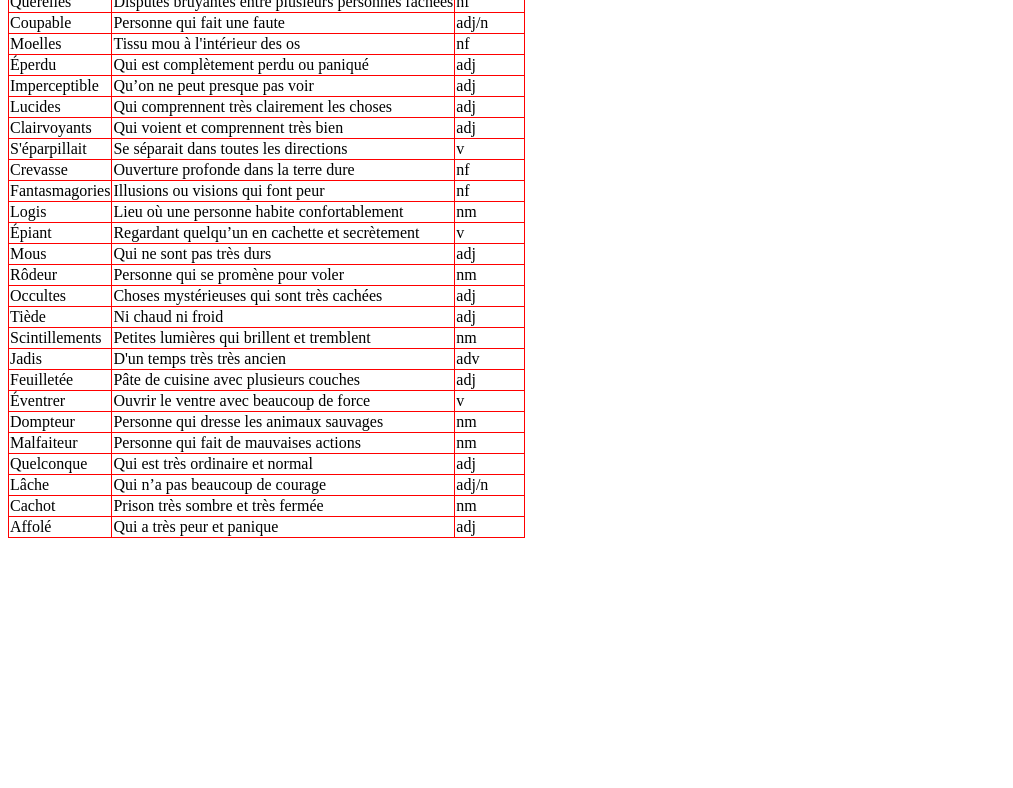
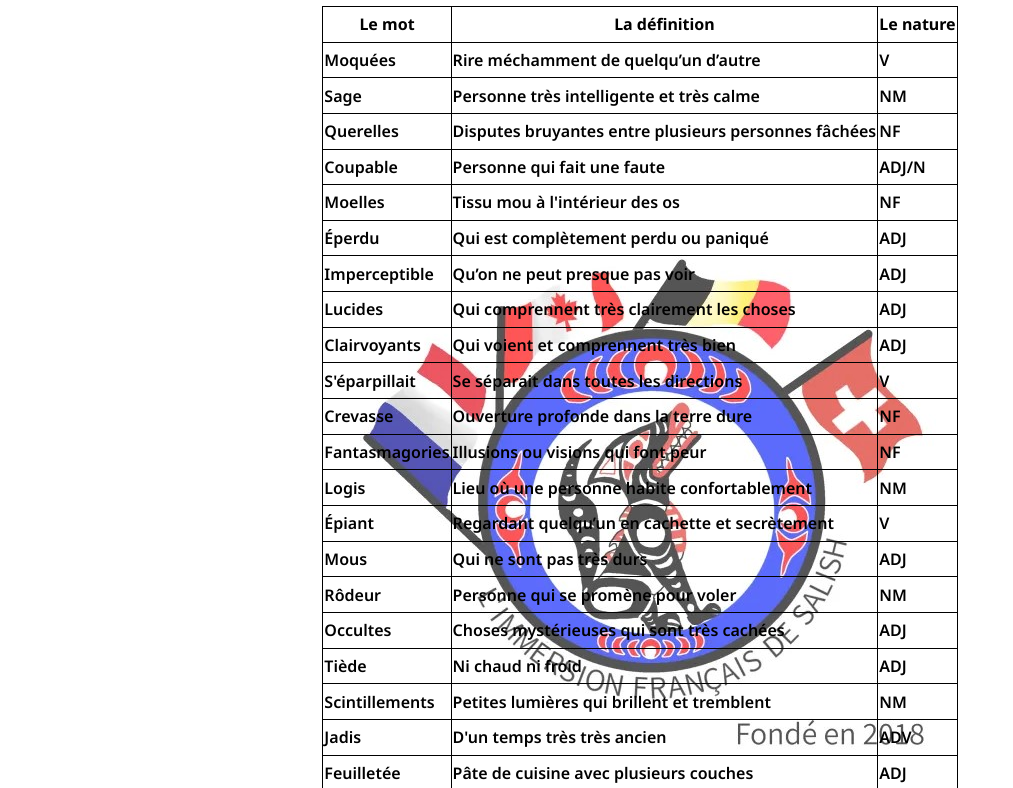
Before and after one commit to H7rn1dh/Decodages, a plain HTML site: page le-horla-03.html in a window 1280 px wide. Shown: the part 80-868 px from the top of the page, without its empty margins (0-1013 px from the left). Before the commit the page ends 800 px from the top, so only its background shows below. Drawn offline with Linux system fonts and the light colour scheme.

```diff
--- a/vocab.html
+++ b/le-horla-03.html
@@ -4,11 +4,16 @@
     <meta charset="UTF-8" />
     <meta name="viewport" content="width=device-width, initial-scale=1.0" />
     <link rel="stylesheet" href="styles/decodages.css" />
-    <title>table</title>
+    <link
+      href="https://fonts.googleapis.com/css2?family=Noto+Sans:ital,wght@0,100..900;1,100..900&display=swap"
+      rel="stylesheet"
+    />
+    <title>Décodages</title>
   </head>
   <body>
+    <h1 class="title">Le Horla - 03</h1>
     <div>
-      <table id="vocabTable">
+      <table id="vocab-table">
         <tr>
           <th>Le mot</th>
           <th>La définition</th>
@@ -16,6 +21,6 @@
         </tr>
       </table>
     </div>
-    <script src="le-horla-03.js"></script>
+    <script type="module" src="le-horla-03.js"></script>
   </body>
 </html>
--- a/le-horla-03.js
+++ b/le-horla-03.js
@@ -1,44 +1,34 @@
-const vocabList = {
-  'Moquées': ["Rire méchamment de quelqu’un d’autre", "v"],
-  'Sage': ["Personne très intelligente et très calme", "nm"],
-  'Querelles': ["Disputes bruyantes entre plusieurs personnes fâchées", "nf"],
-  'Coupable': ["Personne qui fait une faute", "adj/n"],
-  'Moelles': ["Tissu mou à l'intérieur des os", "nf"],
-  'Éperdu': ["Qui est complètement perdu ou paniqué", "adj"],
-  'Imperceptible': ["Qu’on ne peut presque pas voir", "adj"],
-  'Lucides': ["Qui comprennent très clairement les choses", "adj"],
-  'Clairvoyants': ["Qui voient et comprennent très bien", "adj"],
+import printList from "./printList.js";
+
+const leHorla03 = {
+  Moquées: ["Rire méchamment de quelqu’un d’autre", "v"],
+  Sage: ["Personne très intelligente et très calme", "nm"],
+  Querelles: ["Disputes bruyantes entre plusieurs personnes fâchées", "nf"],
+  Coupable: ["Personne qui fait une faute", "adj/n"],
+  Moelles: ["Tissu mou à l'intérieur des os", "nf"],
+  Éperdu: ["Qui est complètement perdu ou paniqué", "adj"],
+  Imperceptible: ["Qu’on ne peut presque pas voir", "adj"],
+  Lucides: ["Qui comprennent très clairement les choses", "adj"],
+  Clairvoyants: ["Qui voient et comprennent très bien", "adj"],
   "S'éparpillait": ["Se séparait dans toutes les directions", "v"],
-  'Crevasse': ["Ouverture profonde dans la terre dure", "nf"],
-  'Fantasmagories': ["Illusions ou visions qui font peur", "nf"],
-  'Logis': ["Lieu où une personne habite confortablement", "nm"],
-  'Épiant': ["Regardant quelqu’un en cachette et secrètement", "v"],
-  'Mous': ["Qui ne sont pas très durs", "adj"],
-  'Rôdeur': ["Personne qui se promène pour voler", "nm"],
-  'Occultes': ["Choses mystérieuses qui sont très cachées", "adj"],
-  'Tiède': ["Ni chaud ni froid", "adj"],
-  'Scintillements': ["Petites lumières qui brillent et tremblent", "nm"],
-  'Jadis': ["D'un temps très très ancien", "adv"],
-  'Feuilletée': ["Pâte de cuisine avec plusieurs couches", "adj"],
-  'Éventrer': ["Ouvrir le ventre avec beaucoup de force", "v"],
-  'Dompteur': ["Personne qui dresse les animaux sauvages", "nm"],
-  'Malfaiteur': ["Personne qui fait de mauvaises actions", "nm"],
-  'Quelconque': ["Qui est très ordinaire et normal", "adj"],
-  'Lâche': ["Qui n’a pas beaucoup de courage", "adj/n"],
-  'Cachot': ["Prison très sombre et très fermée", "nm"],
-  'Affolé': ["Qui a très peur et panique", "adj"],
+  Crevasse: ["Ouverture profonde dans la terre dure", "nf"],
+  Fantasmagories: ["Illusions ou visions qui font peur", "nf"],
+  Logis: ["Lieu où une personne habite confortablement", "nm"],
+  Épiant: ["Regardant quelqu’un en cachette et secrètement", "v"],
+  Mous: ["Qui ne sont pas très durs", "adj"],
+  Rôdeur: ["Personne qui se promène pour voler", "nm"],
+  Occultes: ["Choses mystérieuses qui sont très cachées", "adj"],
+  Tiède: ["Ni chaud ni froid", "adj"],
+  Scintillements: ["Petites lumières qui brillent et tremblent", "nm"],
+  Jadis: ["D'un temps très très ancien", "adv"],
+  Feuilletée: ["Pâte de cuisine avec plusieurs couches", "adj"],
+  Éventrer: ["Ouvrir le ventre avec beaucoup de force", "v"],
+  Dompteur: ["Personne qui dresse les animaux sauvages", "nm"],
+  Malfaiteur: ["Personne qui fait de mauvaises actions", "nm"],
+  Quelconque: ["Qui est très ordinaire et normal", "adj"],
+  Lâche: ["Qui n’a pas beaucoup de courage", "adj/n"],
+  Cachot: ["Prison très sombre et très fermée", "nm"],
+  Affolé: ["Qui a très peur et panique", "adj"],
 };
 
-let table = document.getElementById("vocabTable");
-
-for(let i = 0; i < Object.entries(vocabList).length; i++){
-  let tableRow = table.insertRow(-1);
-
-  const motColumn = tableRow.insertCell(0);
-  const definitionColumn = tableRow.insertCell(1);
-  const natureColumn = tableRow.insertCell(2);
-
-  motColumn.innerHTML =  Object.keys(vocabList)[i];
-  definitionColumn.innerHTML = Object.values(vocabList)[i][0];
-  natureColumn.innerHTML = Object.values(vocabList)[i][1];
-}
+printList(leHorla03, "vocab-table");
--- /dev/null
+++ b/printList.js
@@ -0,0 +1,14 @@
+export default function printList(vocabList, tableID) {
+  let table = document.getElementById(tableID);
+  for (let i = 0; i < Object.entries(vocabList).length; i++) {
+    let tableRow = table.insertRow(-1);
+
+    const motColumn = tableRow.insertCell(0);
+    const definitionColumn = tableRow.insertCell(1);
+    const natureColumn = tableRow.insertCell(2);
+
+    motColumn.innerHTML = Object.keys(vocabList)[i];
+    definitionColumn.innerHTML = Object.values(vocabList)[i][0];
+    natureColumn.innerHTML = Object.values(vocabList)[i][1].toUpperCase();
+  }
+}
--- a/styles/decodages.css
+++ b/styles/decodages.css
@@ -1,4 +1,31 @@
-table, th, td   {
-    border: 1px red solid;
-    border-collapse: collapse;
+body {
+  font-family: Noto Sans;
+  background-image: url(../images/FrimLogo1212341.jpg);
+  background-repeat: no-repeat;
+  background-position: center;
 }
+
+table,
+th,
+td {
+  border: 1px black solid;
+  border-collapse: collapse;
+  width: fit-content;
+  padding-top: 1%;
+  padding-bottom: 1%;
+  font-weight: 600;
+}
+
+div {
+  display: flex;
+  justify-content: center; /* horizontal */
+}
+
+th{
+    font-weight: 700;
+}
+
+.title{
+    display: flex;
+    justify-self: center;
+}
```
Also changed, not shown: decodages-homepage.html (added, +44 -0 lines), index.html (+2 -1 lines), styles/decodages-homepage.css (added, +36 -0 lines).
